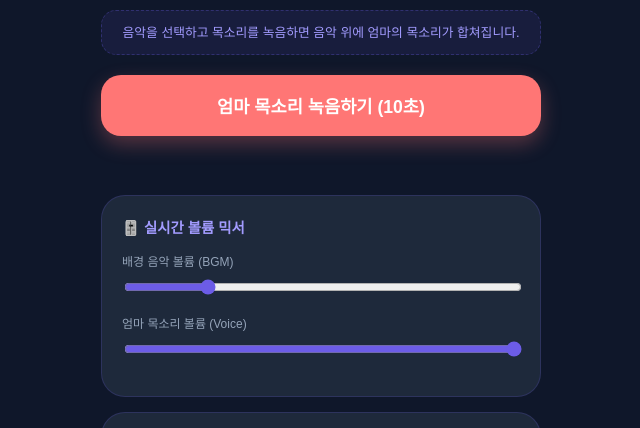
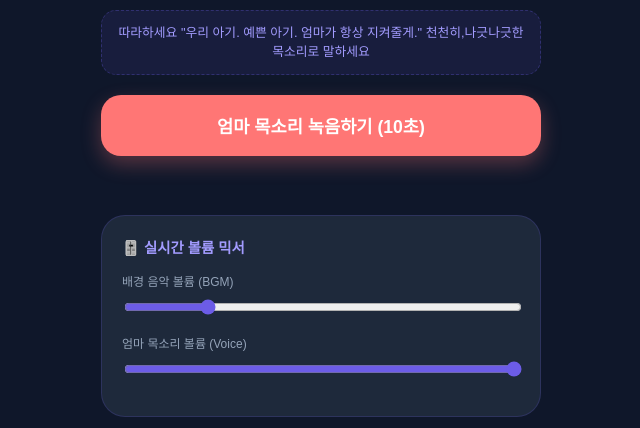
Before and after one commit to dunmarin2-spec/lullaby, a plain HTML site: page index.html in a window 1280 px wide. Both pictures are taken after a click on the button "🎙️ 목소리 복제". Shown: the part 325-753 px from the top of the page, without its empty margins (319-959 px from the left). Drawn offline with Linux system fonts and the light colour scheme.

Commit message:
Update index.html

```diff
--- a/index.html
+++ b/index.html
@@ -86,7 +86,7 @@
 
         <div id="ai-mode" class="content-section ai-section">
             <div style="font-size: 3rem; margin-bottom: 10px; text-align: center;">🌌</div>
-            <p id="ai-info" class="guide-box">음악을 선택하고 목소리를 녹음하면 음악 위에 엄마의 목소리가 합쳐집니다.</p>
+            <p id="ai-info" class="guide-box">따라하세요 "우리 아기. 예쁜 아기. 엄마가 항상 지켜줄게." 천천히,나긋나긋한 목소리로 말하세요</p>
             <button class="record-btn" id="recordBtn" onclick="handleRecord()">엄마 목소리 녹음하기 (10초)</button>
             <p id="status-text"></p>
         </div>
```
